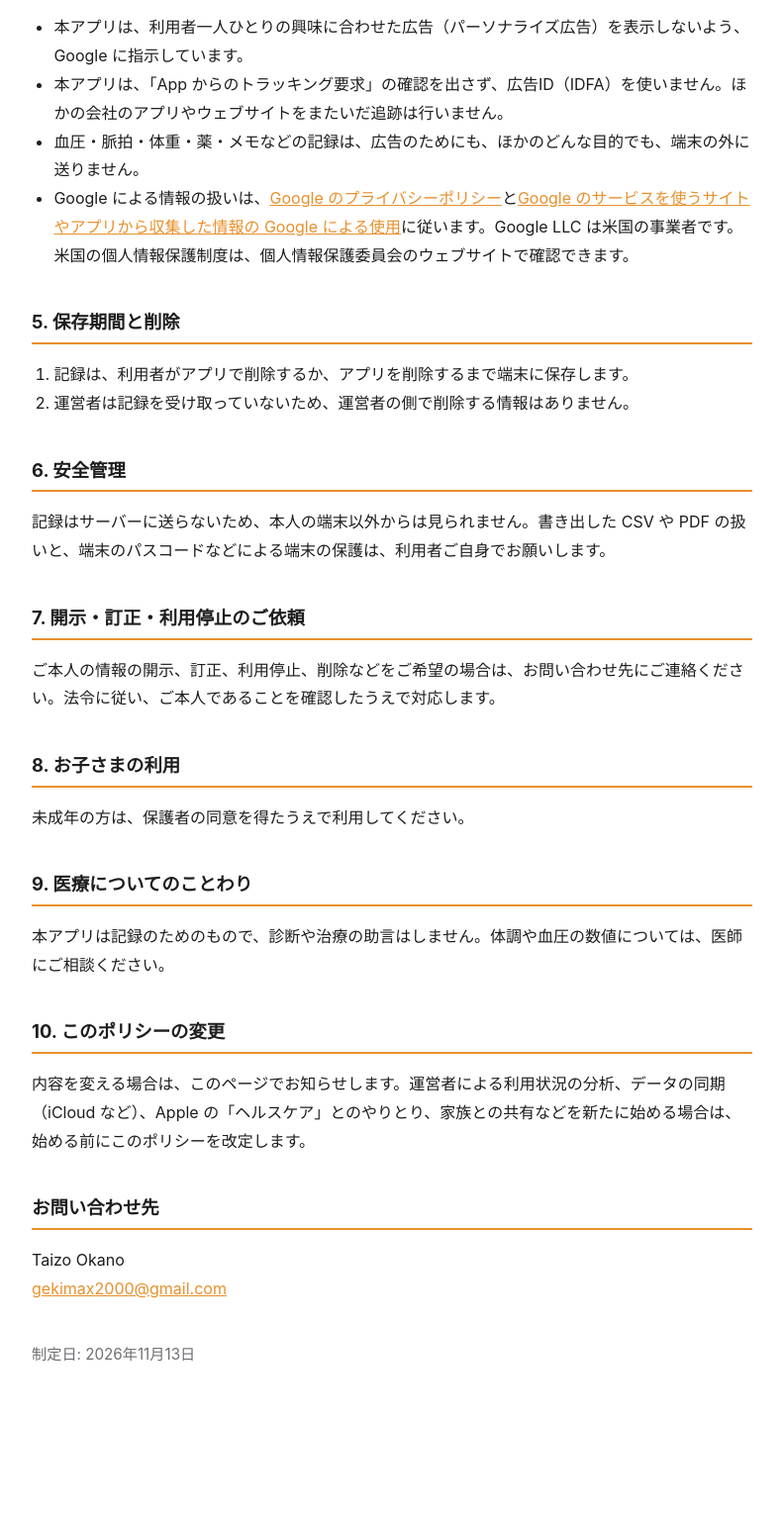
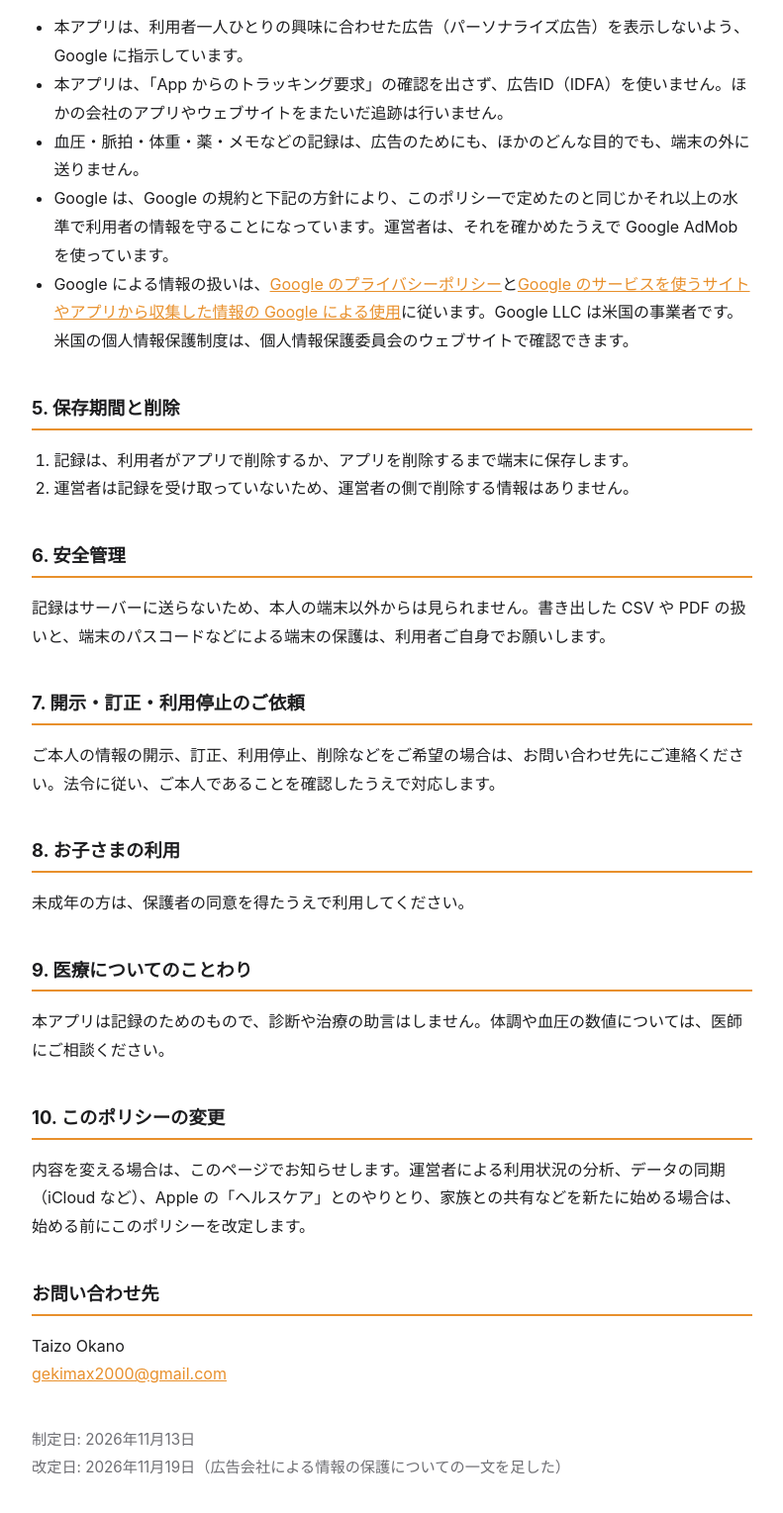
Before and after one commit to gekimax2000/schedule, a plain HTML site: page ketsuatsu/privacy.html in a window 1280 px wide. Shown: the part 2154-3683 px from the top of the page at 99% size, without its empty margins (244-1035 px from the left). Before the commit the page ends 3615 px from the top, so only its background shows below. Drawn offline with Linux system fonts and the light colour scheme.

Commit message:
血圧手帳とにくきゅう手帳のプライバシーポリシーに、広告会社も同じように守る一文を足す
Co-Authored-By: Claude Opus 5.5 <noreply@anthropic.com>

```diff
--- a/ketsuatsu/privacy.html
+++ b/ketsuatsu/privacy.html
@@ -57,6 +57,7 @@
 <li>本アプリは、利用者一人ひとりの興味に合わせた広告（パーソナライズ広告）を表示しないよう、Google に指示しています。</li>
 <li>本アプリは、「App からのトラッキング要求」の確認を出さず、広告ID（IDFA）を使いません。ほかの会社のアプリやウェブサイトをまたいだ追跡は行いません。</li>
 <li>血圧・脈拍・体重・薬・メモなどの記録は、広告のためにも、ほかのどんな目的でも、端末の外に送りません。</li>
+<li>Google は、Google の規約と下記の方針により、このポリシーで定めたのと同じかそれ以上の水準で利用者の情報を守ることになっています。運営者は、それを確かめたうえで Google AdMob を使っています。</li>
 <li>Google による情報の扱いは、<a href="https://policies.google.com/privacy?hl=ja">Google のプライバシーポリシー</a>と<a href="https://policies.google.com/technologies/partner-sites?hl=ja">Google のサービスを使うサイトやアプリから収集した情報の Google による使用</a>に従います。Google LLC は米国の事業者です。米国の個人情報保護制度は、個人情報保護委員会のウェブサイトで確認できます。</li>
 </ul>
 
@@ -84,7 +85,7 @@
 <h2>お問い合わせ先</h2>
 <p>Taizo Okano<br><a href="mailto:gekimax2000@gmail.com">gekimax2000@gmail.com</a></p>
 
-<p class="meta">制定日: 2026年11月13日</p>
+<p class="meta">制定日: 2026年11月13日<br>改定日: 2026年11月19日（広告会社による情報の保護についての一文を足した）</p>
 </main>
 </body>
 </html>
```
Also changed, not shown: nikukyu/privacy.html (+2 -1 lines).
